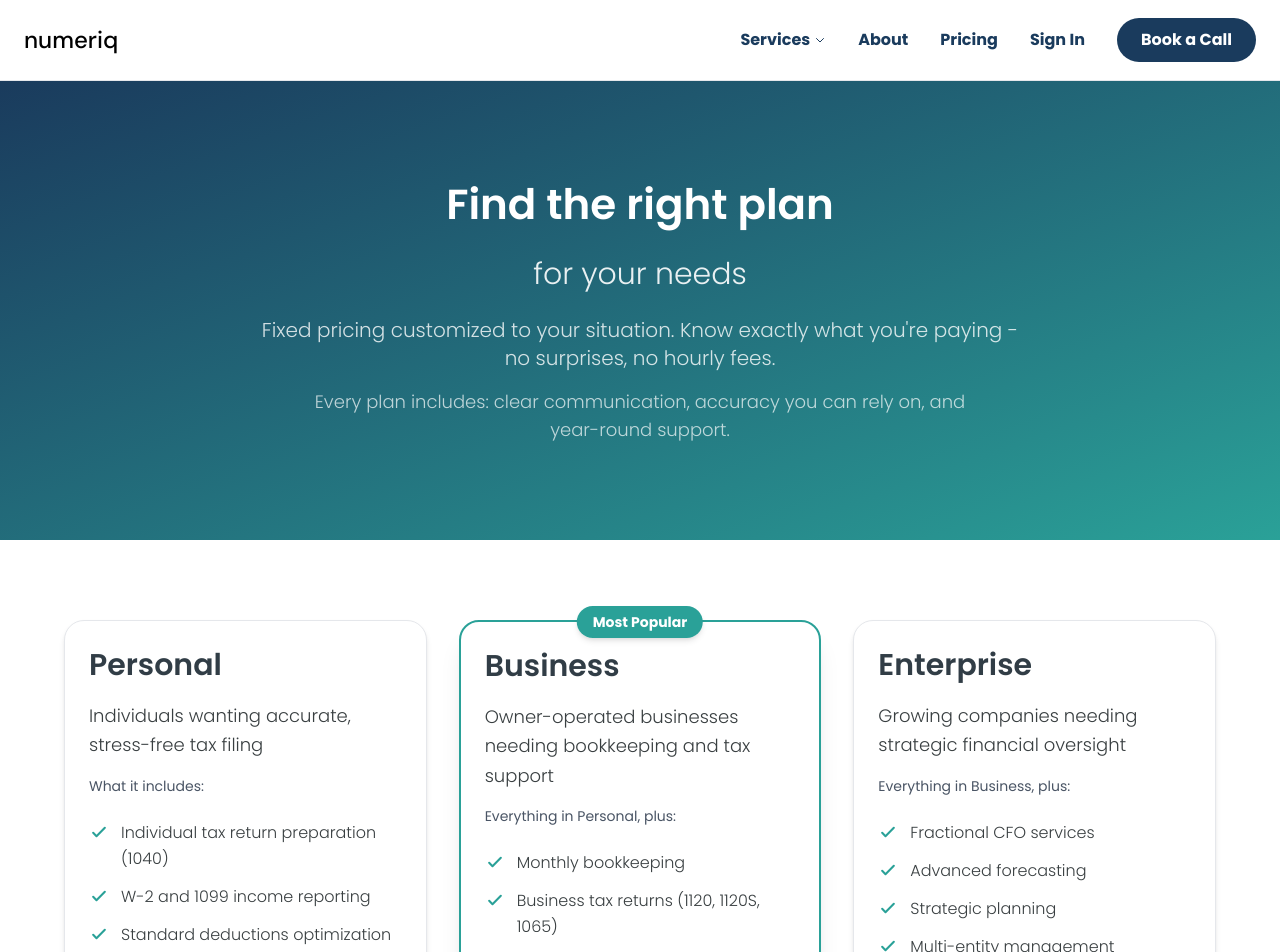
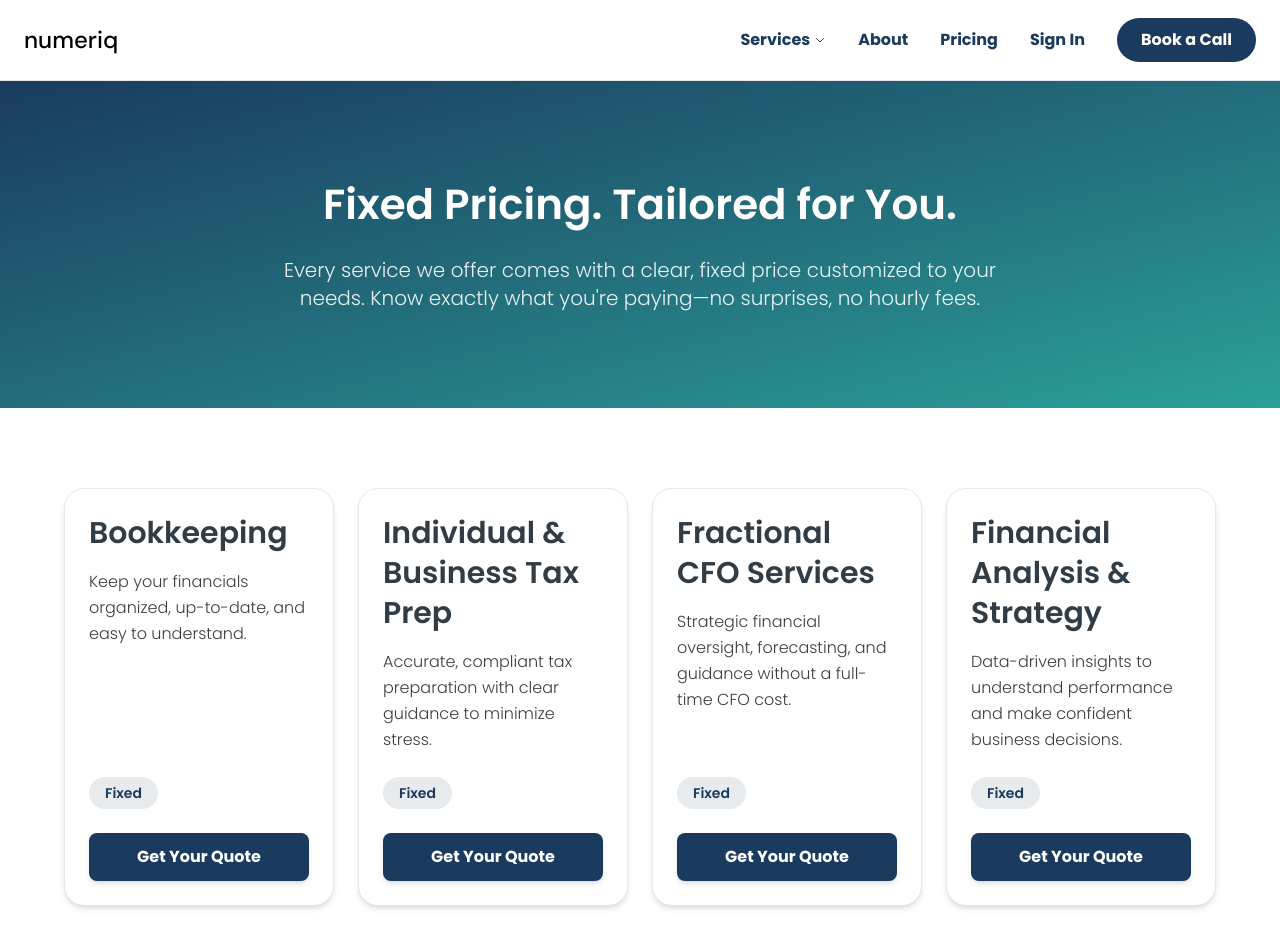
Before and after one commit to BenjaminBlois/website, a Next.js app: page /pricing in a window 1280 px wide. Shown: the top 952 px of the page. Built offline with nearby package versions, Linux system fonts and the light colour scheme.

Commit message:
Pricing: 4 service cards with correct copy, fix header to spec, Services → Our Services

```diff
--- a/app/components/BuiltForYourBusiness.tsx
+++ b/app/components/BuiltForYourBusiness.tsx
@@ -141,7 +141,7 @@
           lineHeight: '1.1',
         }}
       >
-        Services
+        Our Services
       </h2>
       <div className="max-w-5xl mx-auto flex flex-col gap-10">
         {services.map((service, index) => (
--- a/app/pricing/page.tsx
+++ b/app/pricing/page.tsx
@@ -6,70 +6,50 @@
 import { motion } from 'framer-motion';
 import { useInView } from 'react-intersection-observer';
 
-interface PricingTier {
+interface ServicePricing {
   name: string;
-  tagline: string;
   description: string;
+  pricing: string;
   ctaText: string;
   ctaHref: string;
-  features: string[];
-  badge?: string;
 }
 
-
-const pricingTiers: PricingTier[] = [
+const services: ServicePricing[] = [
   {
-    name: 'Personal',
-    tagline: 'Individuals wanting accurate, stress-free tax filing',
-    description: 'What it includes:',
+    name: 'Bookkeeping',
+    description: 'Keep your financials organized, up-to-date, and easy to understand.',
+    pricing: 'Fixed',
     ctaText: 'Get Your Quote',
     ctaHref: 'https://form.jotform.com/260287243172152',
-    features: [
-      'Individual tax return preparation (1040)',
-      'W-2 and 1099 income reporting',
-      'Standard deductions optimization',
-      'E-filing with IRS',
-      'Year-round support for questions',
-    ],
   },
   {
-    name: 'Business',
-    tagline: 'Owner-operated businesses needing bookkeeping and tax support',
-    description: 'Everything in Personal, plus:',
+    name: 'Individual & Business Tax Prep',
+    description: 'Accurate, compliant tax preparation with clear guidance to minimize stress.',
+    pricing: 'Fixed',
     ctaText: 'Get Your Quote',
     ctaHref: 'https://form.jotform.com/260287243172152',
-    features: [
-      'Monthly bookkeeping',
-      'Business tax returns (1120, 1120S, 1065)',
-      'Quarterly estimated tax payments',
-      'Payroll processing',
-      'Financial statements',
-    ],
-    badge: 'Most Popular',
   },
   {
-    name: 'Enterprise',
-    tagline: 'Growing companies needing strategic financial oversight',
-    description: 'Everything in Business, plus:',
+    name: 'Fractional CFO Services',
+    description: 'Strategic financial oversight, forecasting, and guidance without a full-time CFO cost.',
+    pricing: 'Fixed',
     ctaText: 'Get Your Quote',
     ctaHref: 'https://form.jotform.com/260287243172152',
-    features: [
-      'Fractional CFO services',
-      'Advanced forecasting',
-      'Strategic planning',
-      'Multi-entity management',
-      'Priority support',
-    ],
+  },
+  {
+    name: 'Financial Analysis & Strategy',
+    description: 'Data-driven insights to understand performance and make confident business decisions.',
+    pricing: 'Fixed',
+    ctaText: 'Get Your Quote',
+    ctaHref: 'https://form.jotform.com/260287243172152',
   },
 ];
-
 
 export default function PricingPage() {
   const [ref, inView] = useInView({
     triggerOnce: true,
     threshold: 0.1,
   });
-
 
   return (
     <main className="min-h-screen">
@@ -78,68 +58,47 @@
       {/* Hero Section */}
       <section className="relative bg-gradient-to-br from-[#1A3B5D] to-[#2AA198] py-16 md:py-20 lg:py-24">
         <div className="container mx-auto px-4 sm:px-6 lg:px-8 text-center">
-          <h1
-            className="text-3xl md:text-4xl lg:text-5xl font-semibold text-white mb-4"
-          >
-            Find the right plan
+          <h1 className="text-3xl md:text-4xl lg:text-5xl font-semibold text-white mb-4">
+            Fixed Pricing. Tailored for You.
           </h1>
-          <p className="text-2xl md:text-3xl text-white/90 mb-6">for your needs</p>
-          <p className="text-lg md:text-xl text-white/80 max-w-3xl mx-auto mb-4">
-            Fixed pricing customized to your situation. Know exactly what you're paying - no surprises, no hourly fees.
-          </p>
-          <p className="text-base md:text-lg text-white/70 max-w-2xl mx-auto">
-            Every plan includes: clear communication, accuracy you can rely on, and year-round support.
+          <p className="text-lg md:text-xl text-white/90 max-w-3xl mx-auto">
+            Every service we offer comes with a clear, fixed price customized to your needs. Know exactly what you're paying—no surprises, no hourly fees.
           </p>
         </div>
       </section>
 
-      {/* Pricing Tiers */}
+      {/* Pricing Cards */}
       <section ref={ref} className="py-12 md:py-16 lg:py-20 bg-white">
         <div className="container mx-auto px-4 sm:px-6 lg:px-8">
-          <div className="grid grid-cols-1 md:grid-cols-3 gap-8 max-w-6xl mx-auto mb-20">
-            {pricingTiers.map((tier, index) => (
+          <div className="grid grid-cols-1 md:grid-cols-2 lg:grid-cols-4 gap-6 max-w-6xl mx-auto">
+            {services.map((service, index) => (
               <motion.div
-                key={tier.name}
+                key={service.name}
                 initial={{ opacity: 0, y: 30 }}
                 animate={inView ? { opacity: 1, y: 0 } : { opacity: 0, y: 30 }}
                 transition={{ duration: 0.6, delay: index * 0.1 }}
-                className={`relative bg-white rounded-[20px] ${
-                  tier.badge ? 'border-2 shadow-xl' : 'border border-gray-200 shadow-md'
-                } p-6 flex flex-col h-full transition-all duration-300 hover:shadow-xl`}
-                style={tier.badge ? { borderColor: '#2AA198' } : {}}
+                className="relative bg-white rounded-[20px] border border-gray-200 shadow-md p-6 flex flex-col h-full transition-all duration-300 hover:shadow-xl"
               >
-                {tier.badge && (
-                  <div className="absolute -top-3 left-1/2 transform -translate-x-1/2 z-10">
-                    <span className="text-white px-4 py-1.5 rounded-full text-sm font-bold shadow-md" style={{ backgroundColor: '#2AA198' }}>
-                      {tier.badge}
-                    </span>
-                  </div>
-                )}
-                <h3 className="text-2xl sm:text-3xl font-bold text-[#313d46] mb-3 leading-tight">{tier.name}</h3>
-                <p className="text-base sm:text-lg text-[#393f41] mb-4 leading-relaxed">{tier.tagline}</p>
-                <p className="text-sm text-gray-600 mb-6 font-medium">{tier.description}</p>
-                <ul className="space-y-3 mb-8 flex-grow">
-                  {tier.features.map((feature, idx) => (
-                    <li key={idx} className="flex items-start gap-3">
-                      <svg className="w-5 h-5 flex-shrink-0 mt-0.5" fill="none" stroke="currentColor" viewBox="0 0 24 24" style={{ color: '#2AA198' }}>
-                        <path strokeLinecap="round" strokeLinejoin="round" strokeWidth={2.5} d="M5 13l4 4L19 7" />
-                      </svg>
-                      <span className="text-sm sm:text-base text-[#393f41] leading-relaxed">{feature}</span>
-                    </li>
-                  ))}
-                </ul>
+                <h3 className="text-xl sm:text-2xl font-bold text-[#313d46] mb-3 leading-tight">
+                  {service.name}
+                </h3>
+                <p className="text-sm sm:text-base text-[#393f41] mb-6 leading-relaxed flex-grow">
+                  {service.description}
+                </p>
+                <div className="mb-6">
+                  <span className="inline-block bg-[#1A3B5D]/10 text-[#1A3B5D] px-4 py-1.5 rounded-full text-sm font-semibold">
+                    {service.pricing}
+                  </span>
+                </div>
                 <Link
-                  href={tier.ctaHref}
-                  className={`w-full text-center block px-6 py-3 rounded-lg font-semibold text-white transition-all duration-300 shadow-md hover:shadow-lg no-underline ${
-                    tier.badge ? 'bg-[#2AA198] hover:bg-[#238b84]' : 'bg-[#1A3B5D] hover:bg-[#0f2a3f]'
-                  }`}
+                  href={service.ctaHref}
+                  className="w-full text-center block px-6 py-3 rounded-lg font-semibold text-white bg-[#1A3B5D] hover:bg-[#0f2a3f] transition-all duration-300 shadow-md hover:shadow-lg no-underline"
                 >
-                  {tier.ctaText}
+                  {service.ctaText}
                 </Link>
               </motion.div>
             ))}
           </div>
-
 
           {/* Bottom text */}
           <p className="text-center text-[#393f41] mt-12 text-lg max-w-2xl mx-auto">
@@ -152,10 +111,8 @@
       <section className="relative py-16 md:py-20 lg:py-24 overflow-hidden">
         <div className="absolute inset-0 bg-gradient-to-r from-[#1A3B5D] to-[#2AA198]"></div>
         <div className="relative z-10 container mx-auto px-4 sm:px-6 lg:px-8 text-center">
-          <h2
-            className="text-2xl md:text-3xl lg:text-4xl font-semibold mb-6 text-white"
-          >
-            Let's Simplify Your Finances
+          <h2 className="text-2xl md:text-3xl lg:text-4xl font-semibold mb-6 text-white">
+            Let&apos;s Simplify Your Finances
           </h2>
           <p className="text-lg md:text-xl text-white/90 mb-8 max-w-2xl mx-auto">
             Get the guidance you need to keep your finances organized, accurate, and stress-free.
```
